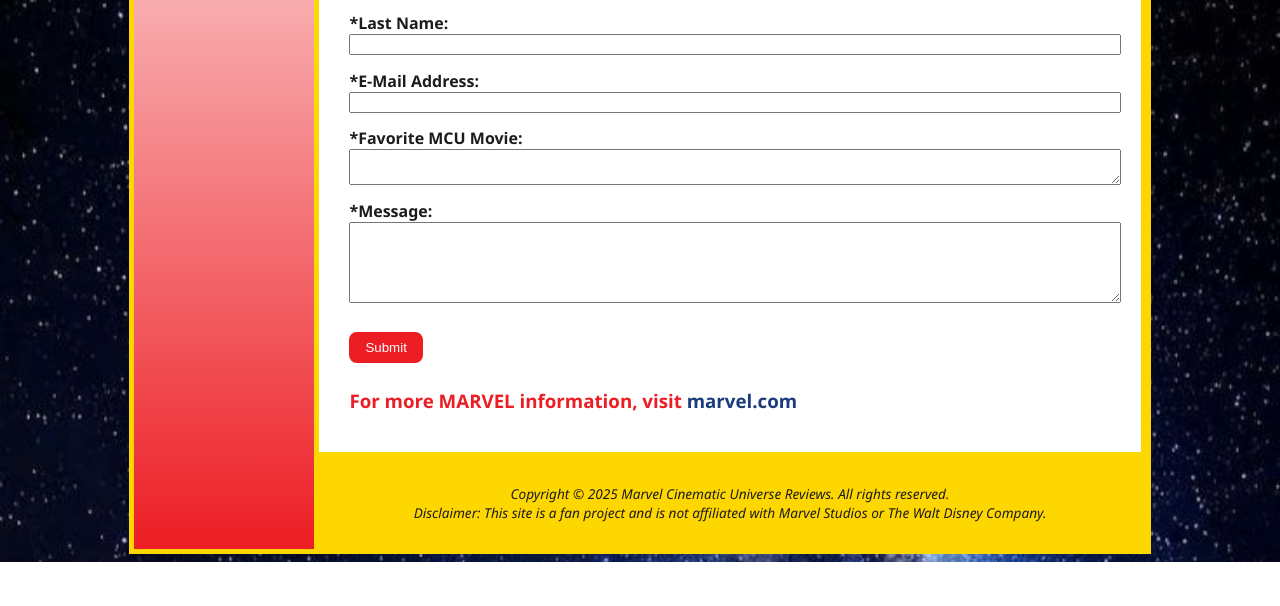
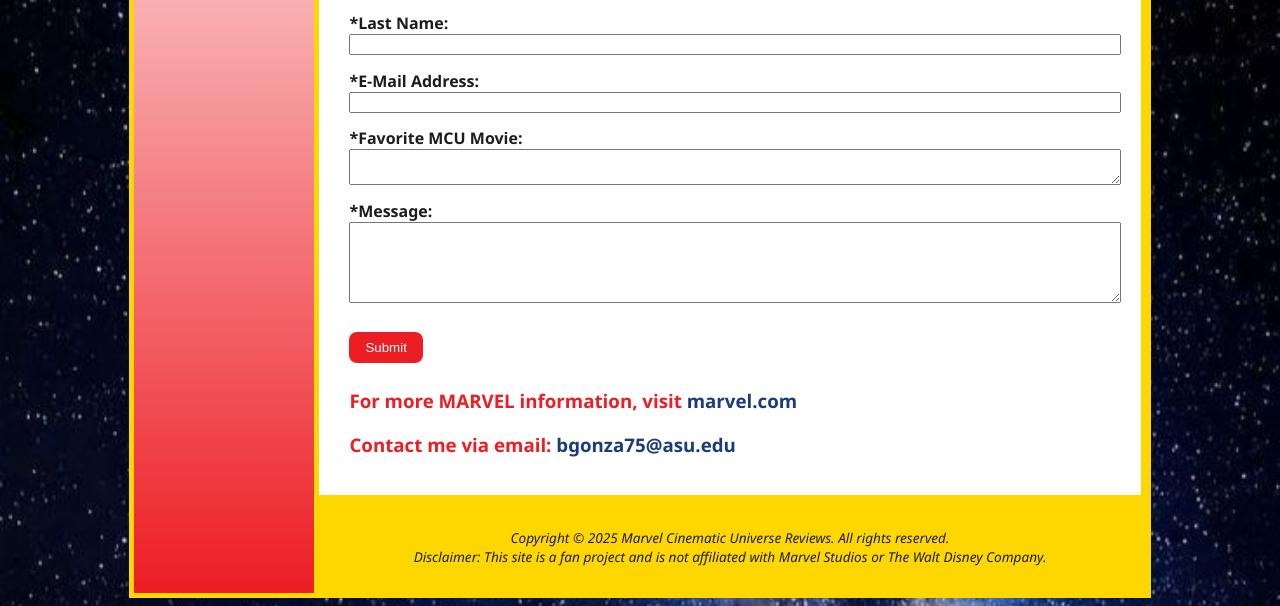
Before and after one commit to bgonza75/bgonza75.github.io, a plain HTML site: page Contact.html in a window 1280 px wide. Shown: the part 332-938 px from the top of the page. Before the commit the page ends 894 px from the top, so only its background shows below. Drawn offline with Linux system fonts and the light colour scheme.

Commit message:
Update Contact.html

```diff
--- a/Contact.html
+++ b/Contact.html
@@ -52,6 +52,7 @@
     <input type="submit" value="Submit">
 </form>
 <h3><span class="ironman">For more MARVEL information, visit <a href="https://www.marvel.com" target="_blank">marvel.com</span></a></h3>
+<h3><span class="ironman">Contact me via email: <a href="mailto:bgonza75@asu.edu">bgonza75@asu.edu</span></a></h3>
 </main>
 <footer>
   Copyright &copy; 2025 Marvel Cinematic Universe Reviews. All rights reserved.<br>
```
